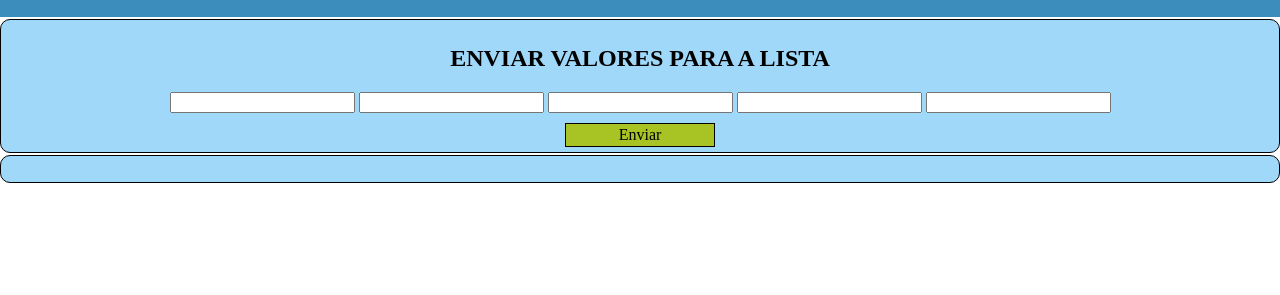
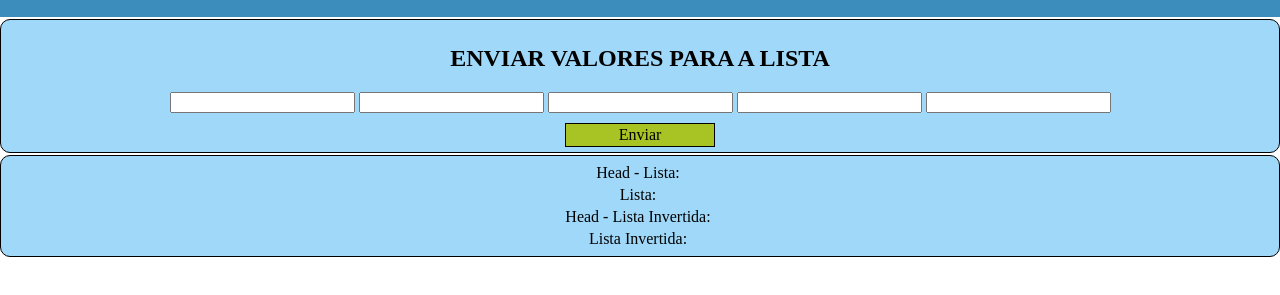
Before and after one commit to Rodrigotxs/Desafio-Laager, a plain HTML site: page index.html in a window 1280 px wide. Both pictures are taken after a click on the button "Enviar". Shown: the part 95-390 px from the top of the page. Drawn offline with Linux system fonts and the light colour scheme.

Commit message:
commit final

```diff
--- a/desafio-laager.js
+++ b/desafio-laager.js
@@ -33,13 +33,6 @@ class LinkedList {
         this.size++;
     }
 
-
-    // Limpar lista
-    limparLista() {
-        this.head = null;
-        this.size = 0;
-    }
-
     //Printar lista
     printLista() {
         let current = this.head;
@@ -48,6 +41,19 @@ class LinkedList {
             console.log(current.data);
             current = current.next;
         }
+    }
+
+    // Converter objetos em strings
+    toStringMethod() {
+        let current = this.head;
+        let j = [];
+
+        for (let i = 0; i < this.size; i++) {
+            j.push(current.data.toString());
+            console.log(j);
+            current = current.next;
+        }
+        return j;
     }
 
     // Inverte a lista
@@ -68,7 +74,8 @@ class LinkedList {
         }
         // Retornar o Head a lista
     getHead() {
-        return console.log(this.head.data);
+        let valHead = this.head.data;
+        return valHead;
     }
 
 }
--- a/index.html
+++ b/index.html
@@ -45,18 +45,34 @@
         <!--
             Saída de Dados
         -->
-        <p id="saida"></p>
+        <table align="center">
+            <tr>
+                <td>Head - Lista: </td>
+                <td id='saida1'></td>
+            </tr>
+            <tr>
+                <td>Lista: </td>
+                <td id='saida2'></td>
+            </tr>
+            <tr>
+                <td>Head - Lista Invertida: </td>
+                <td id='saida3'></td>
+            </tr>
+            <tr>
+                <td>Lista Invertida: </td>
+                <td id='saida4'></td>
+            </tr>
+        </table>
 
     </div>
 
     </div>
 
-
-
-
     <script>
         function Enviar() {
-            let lista = new LinkedList();
+            let lista = new LinkedList(); // Iniciando a lista
+
+            //Recebendo os valores de entrada
             const v1 = document.getElementById('input-1').value;
             const v2 = document.getElementById('input-2').value;
             const v3 = document.getElementById('input-3').value;
@@ -68,10 +84,18 @@
             lista.adcFinal(v4);
             lista.adcFinal(v5);
 
-            let ss = lista.printLista().innerHTML;
+            var HLE = lista.getHead();
+            var LE = lista.toStringMethod();
+            lista.inverteLista();
+            var HLI = lista.getHead();
+            var LI = lista.toStringMethod();
 
+            //Enviando valores para a página HTML
+            document.getElementById("saida1").innerHTML = HLE;
+            document.getElementById("saida2").innerHTML = LE.join(' ');
+            document.getElementById("saida3").innerHTML = HLI;
+            document.getElementById("saida4").innerHTML = LI.join(' ');
 
-            document.getElementById("saida").innerHTML = ss;
         }
     </script>
 
```
